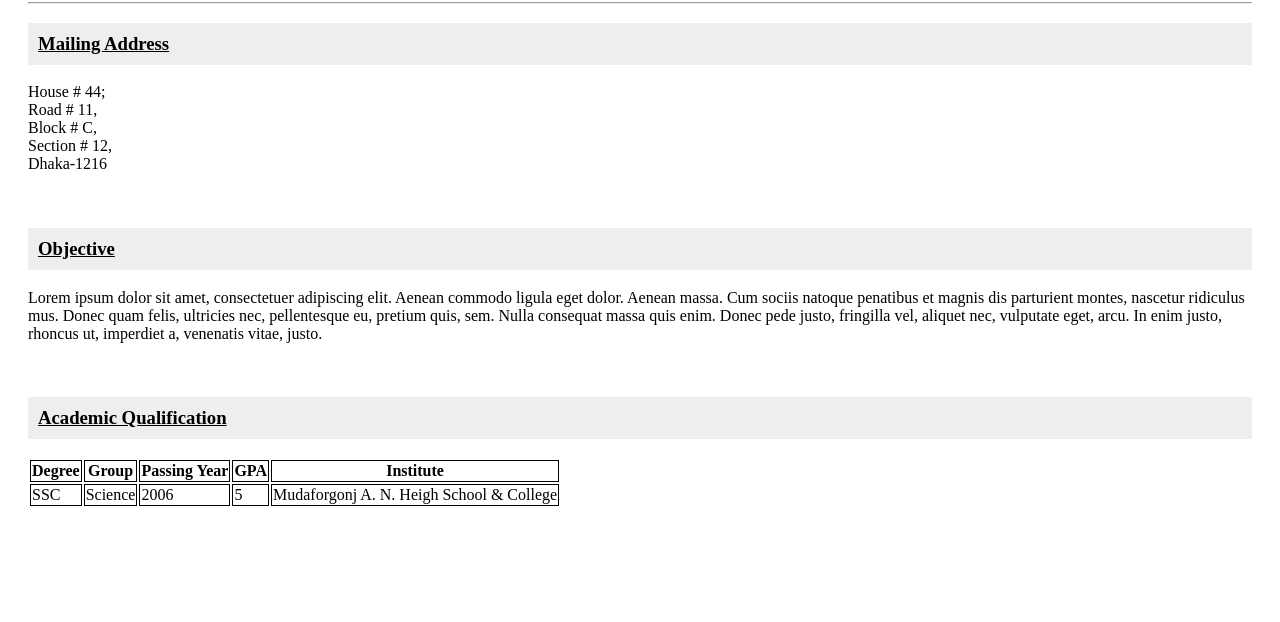
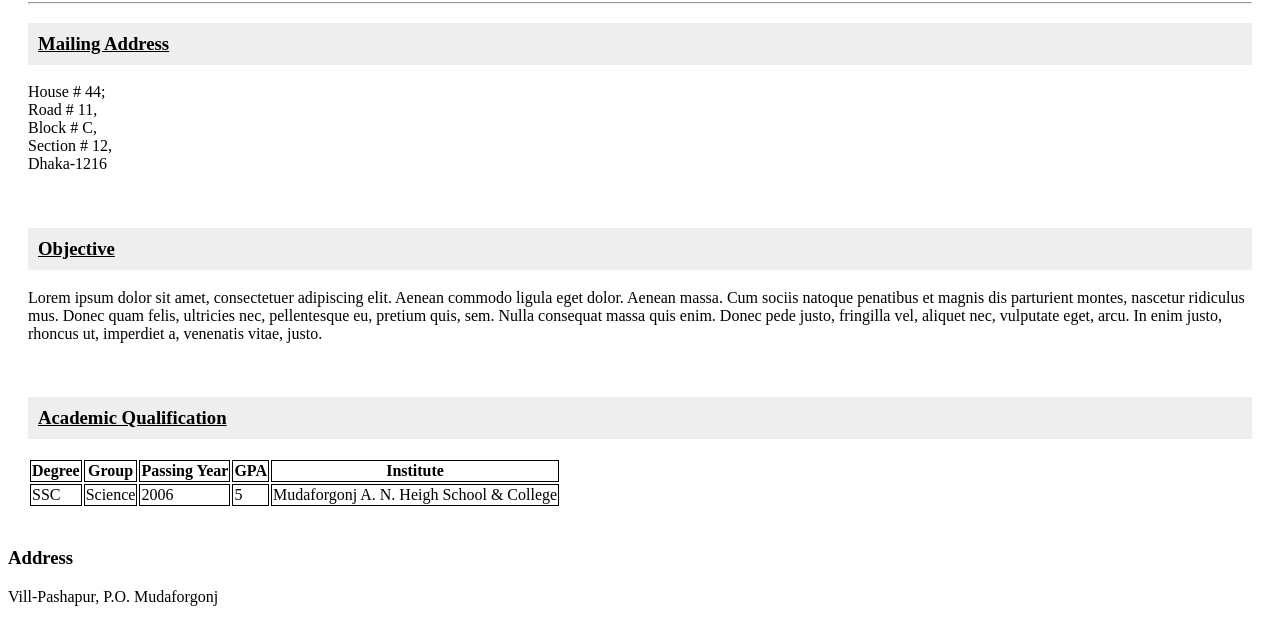
Before and after one commit to jakircomilla1/class4, a plain HTML site: page index.html in a window 1280 px wide. Shown: the part 180-802 px from the top of the page. Drawn offline with Linux system fonts and the light colour scheme.

Commit message:
Update index.html

```diff
--- a/index.html
+++ b/index.html
@@ -71,7 +71,8 @@
 
 	</div>
 	<div class="address">
-
+		<h3>Address</h3>
+		<p>Vill-Pashapur, P.O. Mudaforgonj</p>
 	</div>
 	<div class="">
 
```
